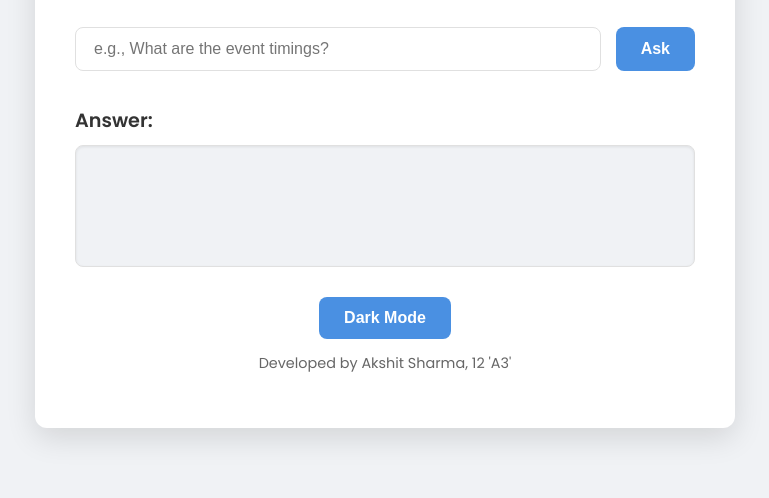
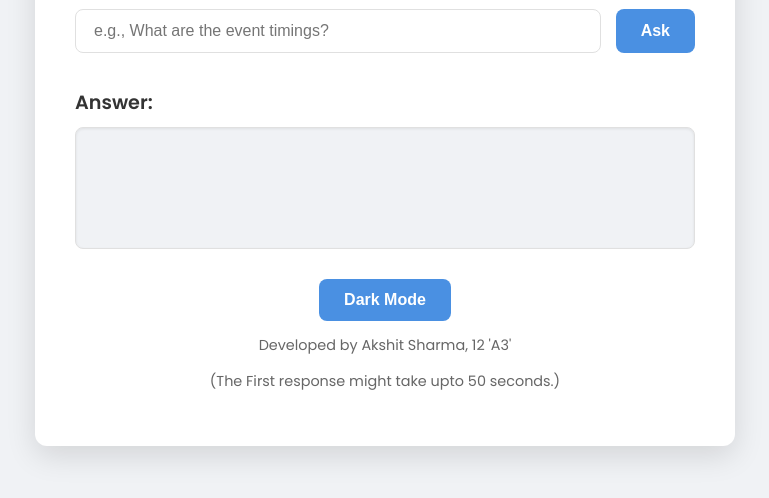
Before and after one commit to Ash-99/The-Infinity-AI, a plain HTML site: page index.html in a window 1280 px wide. Shown: the part 276-774 px from the top of the page, without its empty margins (255-1024 px from the left). Drawn offline with Linux system fonts and the light colour scheme.

Commit message:
Update index.html
Disclaimer

```diff
--- a/index.html
+++ b/index.html
@@ -32,6 +32,7 @@
             <button onclick="toggleDarkMode()">Dark Mode</button>
         </div>
         <p class="developer-credit">Developed by Akshit Sharma, 12 'A3'</p>
+        <p class="developer-credit">(The First response might take upto 50 seconds.)</p>
     </div>
     <script src="script.js"></script>
 </body>
```
